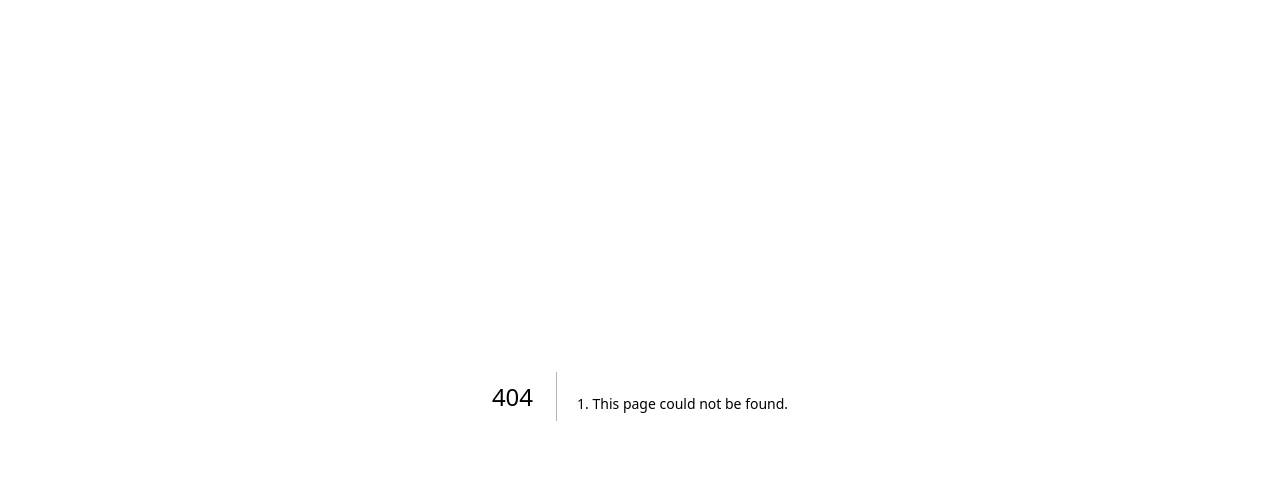
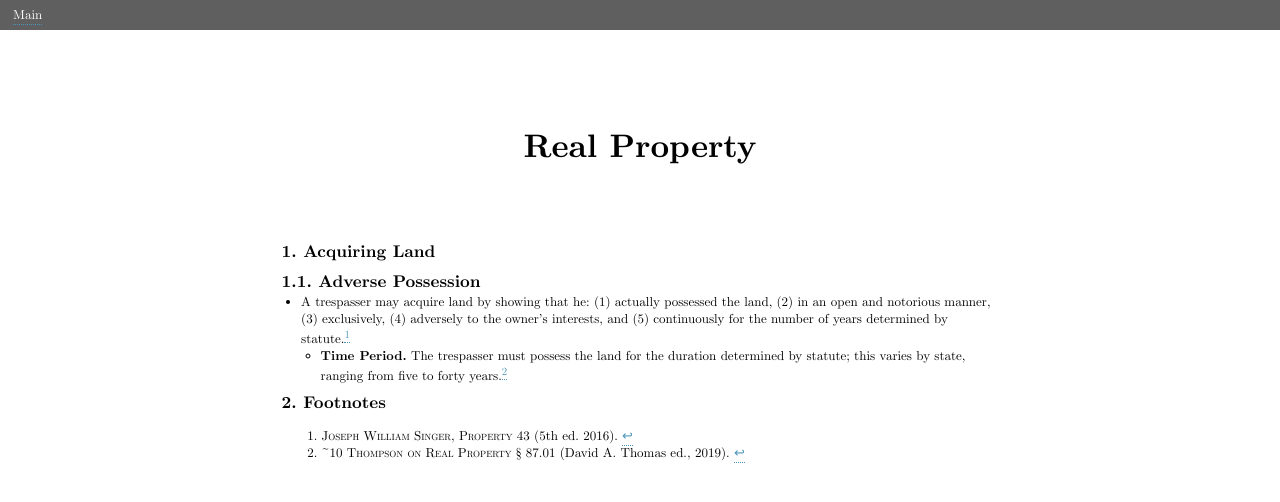
Before and after one commit to ketiboldiais/amici, a Next.js app: page /outlines/real-property in a window 1280 px wide. Before the commit this address had no page. Shown: the top 502 px of the page. Built offline with nearby package versions, Linux system fonts and the light colour scheme.

Commit message:
add real property outline

```diff
--- a/src/app/globals.css
+++ b/src/app/globals.css
@@ -40,6 +40,12 @@ body {
 	padding: 0;
 	overflow-x: hidden;
 	overflow-y: hidden;
+}
+
+div.home {
+	overflow-y: auto;
+	position: absolute;
+	height: 100vh;
 }
 
 article {
--- /dev/null
+++ b/src/app/outlines/real-property/page.mdx
@@ -0,0 +1,17 @@
+import MdxLayout from '../../components/mdx-layout';
+
+# Real Property
+
+## Acquiring Land
+### Adverse Possession
+- A trespasser may acquire land by showing that he: (1) actually possessed the land, (2) in an open and notorious manner, (3) exclusively, (4) adversely to the owner’s interests, and (5) continuously for the number of years determined by statute.[^singer_43]
+	- __Time Period.__ The trespasser must possess the land for the duration determined by statute; this varies by state, ranging from five to forty years.[^thompson_87-01]
+
+
+[^singer_43]: ~Joseph William Singer~, ~Property~ 43 (5th ed. 2016).
+[^thompson_87-01]: ~10 ~Thompson on Real Property~ § 87.01 (David A. Thomas ed., 2019).
+
+
+export default function MDXPage({children})  {
+	return <MdxLayout>{children}</MdxLayout>
+}
--- a/src/app/page.tsx
+++ b/src/app/page.tsx
@@ -5,6 +5,7 @@ const outlineLinks: LinkObj[] = [
   { path: "/contracts", label: "Contracts" },
   { path: "/constitutional-law", label: "Constitutional Law" },
   { path: "/federal-courts", label: "Federal Courts" },
+  { path: "/real-property", label: "Real Property" },
 ];
 
 export default function Home() {
```
